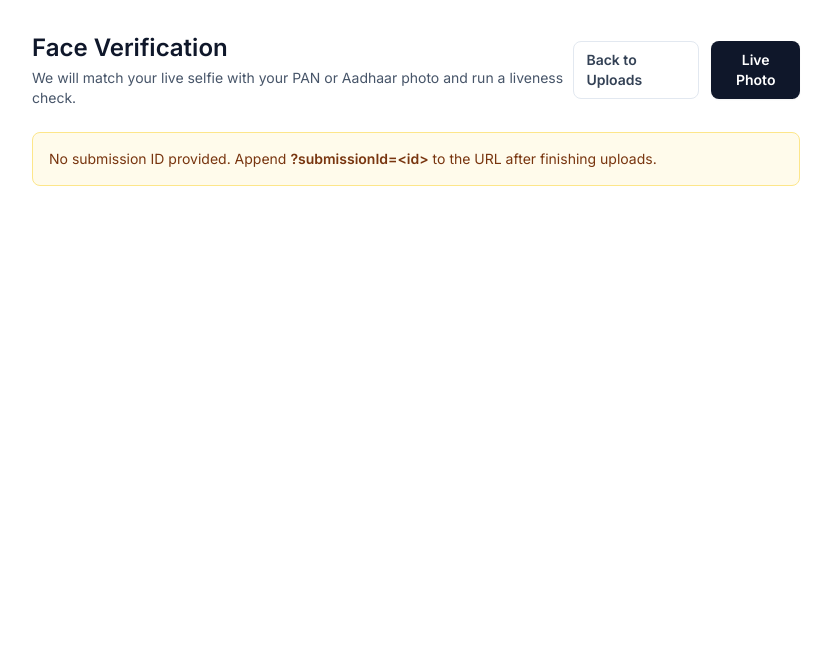
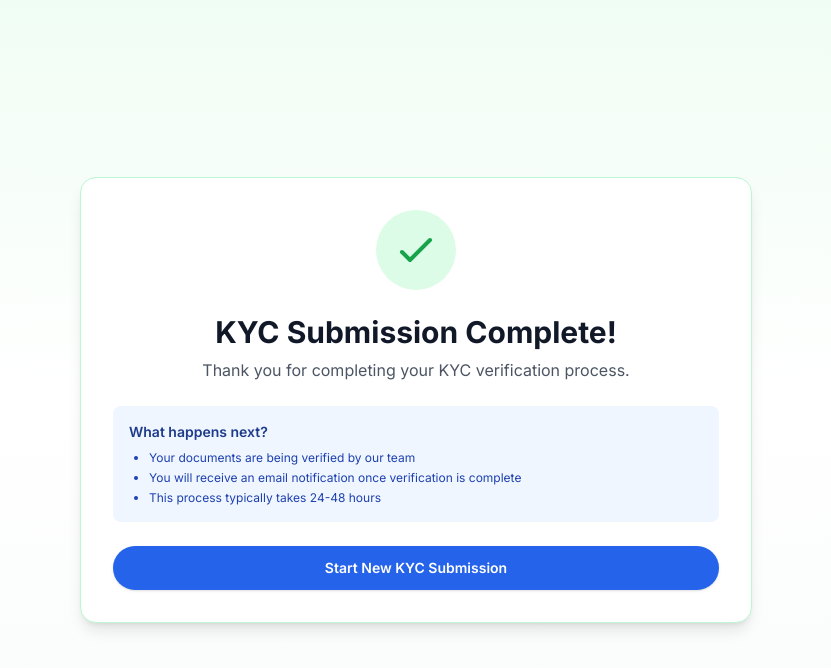
Before and after one commit to Enxt-AI/enxtai-kyc-system, a Next.js app in the folder apps/web/: page /kyc/verify in a window 1280 px wide. Shown: the top 668 px of the page, without its empty margins (224-1055 px from the left). Built offline with nearby package versions, Linux system fonts and the light colour scheme.

Commit message:
The KYC flow is finished. (Improvements needed).

```diff
--- a/apps/web/src/app/kyc/photo/page.tsx
+++ b/apps/web/src/app/kyc/photo/page.tsx
@@ -21,9 +21,11 @@ export default function KycPhotoPage() {
         const existing = await getKYCSubmission(userId);
         if (existing?.id) {
           setSubmissionId(existing.id);
+          localStorage.setItem('kyc_submission_id', existing.id);
         } else {
           const res = await createKYCSubmission(userId);
           setSubmissionId(res.id);
+          localStorage.setItem('kyc_submission_id', res.id);
         }
       } catch (err: any) {
         const message = err?.response?.data?.message || 'Unable to start submission';
--- a/apps/web/src/app/kyc/upload/page.tsx
+++ b/apps/web/src/app/kyc/upload/page.tsx
@@ -1,6 +1,6 @@
 "use client";
 
-import React, { useMemo, useRef, useState } from 'react';
+import React, { useEffect, useMemo, useRef, useState } from 'react';
 import Link from 'next/link';
 import { v4 as uuidv4 } from 'uuid';
 import { DocumentUpload, DocumentUploadRef } from '@/components/DocumentUpload';
@@ -20,6 +20,13 @@ export default function KycUploadPage() {
   const panRef = useRef<DocumentUploadRef>(null);
   const aadhaarFrontRef = useRef<DocumentUploadRef>(null);
   const aadhaarBackRef = useRef<DocumentUploadRef>(null);
+
+  // Store submissionId in localStorage when it's set
+  useEffect(() => {
+    if (submissionId) {
+      localStorage.setItem('kyc_submission_id', submissionId);
+    }
+  }, [submissionId]);
 
   const uploadedCount = [panUploaded, aadhaarFrontUploaded, aadhaarBackUploaded].filter(Boolean).length;
   const selectedCount = [panSelected, aadhaarFrontSelected, aadhaarBackSelected].filter(Boolean).length;
--- a/apps/web/src/app/kyc/verify/page.tsx
+++ b/apps/web/src/app/kyc/verify/page.tsx
@@ -1,66 +1,74 @@
 'use client';
 
-import Link from 'next/link';
-import { useSearchParams, useRouter } from 'next/navigation';
-import { Suspense, useMemo } from 'react';
-import FaceVerificationStatus from '@/components/FaceVerificationStatus';
+import { useRouter } from 'next/navigation';
+import { useEffect, useState } from 'react';
 
-function VerifyPageContent() {
-  const searchParams = useSearchParams();
+export default function VerifyPage() {
   const router = useRouter();
-  const submissionId = useMemo(() => searchParams.get('submissionId'), [searchParams]);
+  const [submissionId, setSubmissionId] = useState<string | null>(null);
+
+  useEffect(() => {
+    // Retrieve submissionId from localStorage
+    const storedId = localStorage.getItem('kyc_submission_id');
+    setSubmissionId(storedId);
+  }, []);
+
+  const handleStartNewKYC = () => {
+    // Clear localStorage
+    localStorage.removeItem('kyc_submission_id');
+    // Redirect to home
+    router.push('/');
+  };
 
   return (
-    <div className="mx-auto flex max-w-3xl flex-col gap-6 px-4 py-8 sm:px-6 lg:px-0">
-      <div className="flex items-center justify-between">
-        <div>
-          <h1 className="text-2xl font-semibold text-slate-900">Face Verification</h1>
-          <p className="mt-1 text-sm text-slate-600">
-            We will match your live selfie with your PAN or Aadhaar photo and run a liveness check.
-          </p>
-        </div>
-        <div className="flex gap-3">
-          <Link
-            href="/kyc/upload"
-            className="rounded-lg border border-slate-200 px-3 py-2 text-sm font-semibold text-slate-700 transition hover:border-slate-300"
+    <div className="min-h-screen bg-gradient-to-b from-green-50 via-white to-gray-50 flex items-center justify-center p-6">
+      <div className="mx-auto max-w-2xl w-full space-y-6">
+        <div className="rounded-2xl border border-green-200 bg-white p-8 shadow-lg text-center space-y-6">
+          {/* Success Icon */}
+          <div className="mx-auto w-20 h-20 rounded-full bg-green-100 flex items-center justify-center">
+            <svg className="w-12 h-12 text-green-600" fill="none" stroke="currentColor" viewBox="0 0 24 24">
+              <path strokeLinecap="round" strokeLinejoin="round" strokeWidth={2} d="M5 13l4 4L19 7" />
+            </svg>
+          </div>
+
+          {/* Success Message */}
+          <div>
+            <h1 className="text-3xl font-bold text-gray-900 mb-2">KYC Submission Complete!</h1>
+            <p className="text-gray-600">
+              Thank you for completing your KYC verification process.
+            </p>
+          </div>
+
+          {/* Submission Details */}
+          {submissionId && (
+            <div className="rounded-lg bg-gray-50 p-4 text-left space-y-2">
+              <p className="text-sm font-semibold text-gray-700">Submission Details:</p>
+              <div className="text-xs text-gray-600 space-y-1">
+                <p><span className="font-medium">Submission ID:</span> {submissionId}</p>
+                <p><span className="font-medium">Status:</span> Under Review</p>
+              </div>
+            </div>
+          )}
+
+          {/* What's Next */}
+          <div className="rounded-lg bg-blue-50 p-4 text-left space-y-2">
+            <p className="text-sm font-semibold text-blue-900">What happens next?</p>
+            <ul className="text-xs text-blue-800 space-y-1 list-disc pl-5">
+              <li>Your documents are being verified by our team</li>
+              <li>You will receive an email notification once verification is complete</li>
+              <li>This process typically takes 24-48 hours</li>
+            </ul>
+          </div>
+
+          {/* Action Button */}
+          <button
+            onClick={handleStartNewKYC}
+            className="w-full rounded-full bg-blue-600 px-6 py-3 text-sm font-semibold text-white shadow hover:bg-blue-700 transition"
           >
-            Back to Uploads
-          </Link>
-          <button
-            onClick={() => router.push('/kyc/photo')}
-            className="rounded-lg bg-slate-900 px-3 py-2 text-sm font-semibold text-white shadow-sm transition hover:bg-black"
-          >
-            Live Photo
+            Start New KYC Submission
           </button>
         </div>
       </div>
-
-      {!submissionId ? (
-        <div className="rounded-lg border border-amber-200 bg-amber-50 p-4 text-sm text-amber-900">
-          No submission ID provided. Append <span className="font-semibold">?submissionId=&lt;id&gt;</span> to the URL after finishing uploads.
-        </div>
-      ) : (
-        <>
-          <div className="rounded-lg border border-slate-200 bg-slate-50 p-4 text-sm text-slate-700">
-            <p className="font-semibold text-slate-900">Before you start:</p>
-            <ul className="mt-2 list-disc space-y-1 pl-5">
-              <li>Ensure your PAN and Aadhaar photos are clear and fully visible.</li>
-              <li>Use a well-lit environment for the live photo.</li>
-              <li>Keep still during verification; this takes a few seconds.</li>
-            </ul>
-          </div>
-
-          <FaceVerificationStatus submissionId={submissionId} />
-        </>
-      )}
     </div>
   );
 }
-
-export default function VerifyPage() {
-  return (
-    <Suspense fallback={<div className="p-8 text-sm text-slate-600">Loading verification...</div>}>
-      <VerifyPageContent />
-    </Suspense>
-  );
-}
--- a/apps/web/src/components/WebcamCapture.tsx
+++ b/apps/web/src/components/WebcamCapture.tsx
@@ -542,6 +542,12 @@ export function WebcamCapture({ userId, onUploadSuccess, onUploadError }: Props)
         throw new Error('Upload succeeded but URL was not returned');
       }
       setSuccessUrl(url);
+
+      // Stop webcam stream after successful upload
+      const video = webcamRef.current?.video as HTMLVideoElement | undefined;
+      const stream = video?.srcObject as MediaStream | null | undefined;
+      stream?.getTracks().forEach((t) => t.stop());
+
       onUploadSuccess(url);
     } catch (e: any) {
       const msg = e?.response?.data?.message || e?.message || 'Upload failed. Please try again';
```
Also changed, not shown: apps/web/src/app/kyc/signature/page.tsx (+134 -21 lines).
